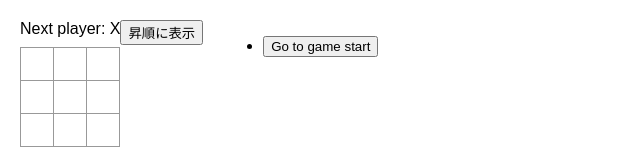
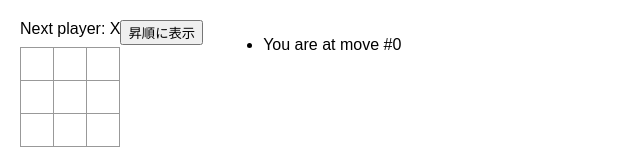
Before and after one commit to tasuku1496/react_sanmoku_narabe, a React (Create React App) app in the folder src/: page / in a window 1280 px wide. Shown: the top 160 px of the page, without its empty margins (0-640 px from the left). Built offline with nearby package versions, Linux system fonts and the light colour scheme.

Commit message:
現在の手のみ、ボタンではなく「You are at move #...」と表示する

```diff
--- a/src/App.js
+++ b/src/App.js
@@ -91,7 +91,11 @@ export default function Game() {
     }
     return (
       <li key={move}>
-        <button onClick={() => jumpTo(move)}>{description}</button>
+        {move === currentMove ? (
+          <a>You are at move #{move}</a>
+        ) : (
+          <button onClick={() => jumpTo(move)}>{description}</button>
+        )}
       </li>
     );
   });
```
